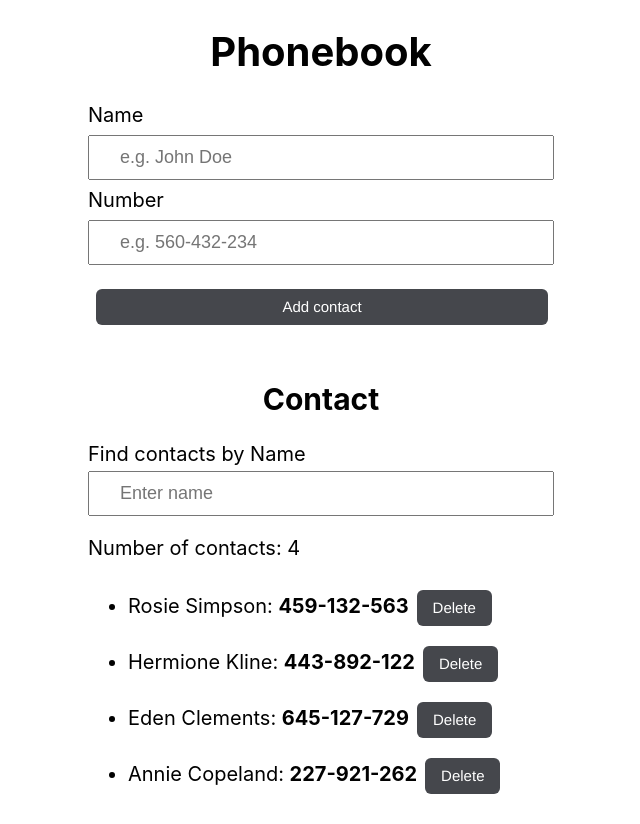
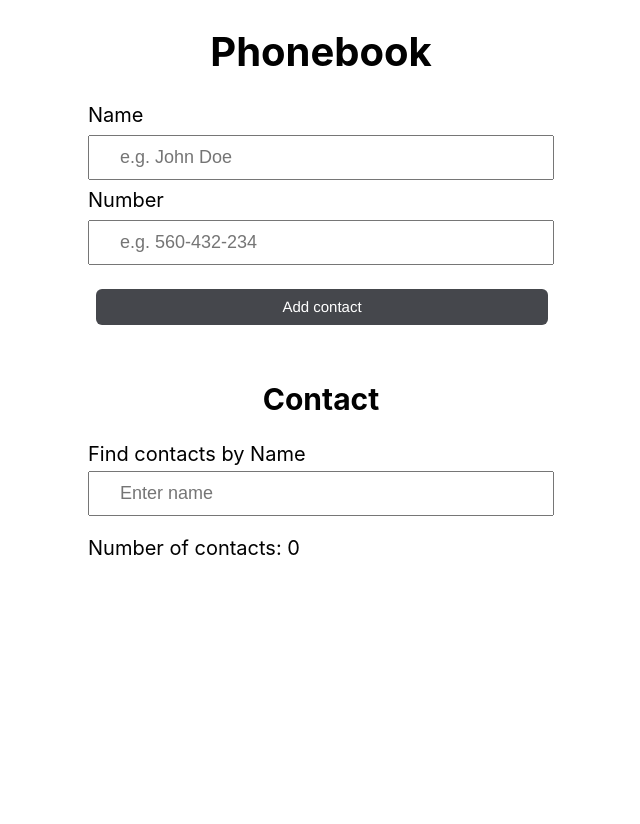
Before and after one commit to BartekJedliczka/goit-react-hw-03-phonebook, a React (Create React App) app: page / in a window 1280 px wide. Shown: the whole page, without its empty margins (319-959 px from the left). After the commit the page ends 800 px from the top, so only its background shows below. Built offline with nearby package versions, Linux system fonts and the light colour scheme.

Commit message:
Update App.jsx

```diff
--- a/src/components/App.jsx
+++ b/src/components/App.jsx
@@ -9,14 +9,12 @@ import Filter from './Filter/Filter';
 class App extends Component {
   state = {
     contacts: [
-      { id: 'id-1', name: 'Rosie Simpson', number: '459-132-563' },
-      { id: 'id-2', name: 'Hermione Kline', number: '443-892-122' },
-      { id: 'id-3', name: 'Eden Clements', number: '645-127-729' },
-      { id: 'id-4', name: 'Annie Copeland', number: '227-921-262' },
+      // { id: 'id-1', name: 'Rosie Simpson', number: '459-132-563' },
+      // { id: 'id-2', name: 'Hermione Kline', number: '443-892-122' },
+      // { id: 'id-3', name: 'Eden Clements', number: '645-127-729' },
+      // { id: 'id-4', name: 'Annie Copeland', number: '227-921-262' },
     ],
     filter: '',
-    name: '',
-    number: '',
   };
 
   addContact = ({ name, number }) => {
```
